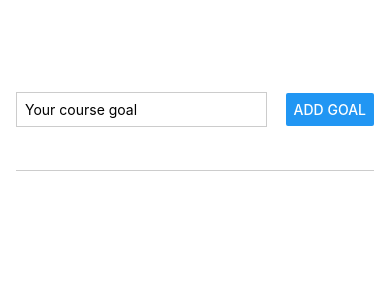
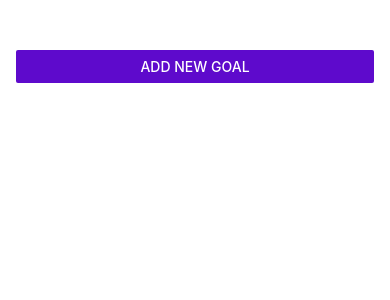
Before and after one commit to imAmeeksharma04/react-native-goal-tracker, a React Native app: screen / in a window 390 px wide. Shown: the top 300 px of the page. Built offline with nearby package versions, Linux system fonts and the light colour scheme.

Commit message:
added a modal view

```diff
--- a/App.js
+++ b/App.js
@@ -1,10 +1,10 @@
 import { useState } from 'react';
-import { StyleSheet, Text, View, Button, TextInput, ScrollView, FlatList } from 'react-native';
+import { StyleSheet, Text, View, Button, FlatList } from 'react-native';
 import GoalItem from './Components/GoalItem';
 import GoalInput from './Components/GoalInput';
 
 export default function App() {
-
+  const [modalIsVisible, setModalIsVisible] = useState(false);
   const [courseGoals, setCourseGoals] = useState([]);
 
   function addGoalHandler(enteredText) {
@@ -20,10 +20,21 @@
 
   }
 
+  function startAddGoalHandler() {
+    setModalIsVisible(true);
+  }
+
   return (
     <View style={styles.appContainer}>
 
+      <Button
+        title='Add New Goal'
+        color="#5e0acc"
+        onPress={startAddGoalHandler}
+      />
+
       <GoalInput
+        visible={modalIsVisible}
         func={addGoalHandler}
       />
 
--- a/Components/GoalInput.js
+++ b/Components/GoalInput.js
@@ -1,4 +1,4 @@
-import { StyleSheet, TextInput, Button, View } from "react-native";
+import { StyleSheet, TextInput, Button, View, Modal } from "react-native";
 import { useState } from 'react';
 
 function GoalInput(props) {
@@ -15,7 +15,9 @@
 
 
 
-    return <View style={styles.inputContainer}>
+    return (
+        <Modal visible={props.visible} animationType="slide">
+            <View style={styles.inputContainer}>
                 <TextInput
                     style={styles.textInput}
                     placeholder='Your course goal'
@@ -28,7 +30,9 @@
                     onPress={onAddGoal}
                 />
 
-    </View>;
+            </View>
+        </Modal>
+    );
 }
 
 export default GoalInput;
--- a/Components/GoalItem.js
+++ b/Components/GoalItem.js
@@ -2,11 +2,15 @@
 
 function GoalItem(props) {
     return (
-        <Pressable onPress={props.onDeleteItem.bind(this, props.id)}>
-            <View style={styles.goalItem}>
+        <View style={styles.goalItem}>
+            <Pressable
+                android_ripple={{ color: "#210664" }}
+                onPress={props.onDeleteItem.bind(this, props.id)}
+                style={({ pressed }) => pressed && styles.pressedItem} //For IOS Styling
+            >
                 <Text style={styles.goalText}>{props.text}</Text>
-            </View>
-        </Pressable>
+            </Pressable>
+        </View>
     )
 }
 
@@ -16,12 +20,15 @@
 
     goalItem: {
         margin: 8,
-        padding: 8,
         borderRadius: 6,
         backgroundColor: '#5e08cc',
     },
+    pressedItem: {
+        opacity: 0.5,
+    },
     goalText: {
         color: 'white',
+        padding: 8,
         fontSize: 16,
     }
 });
```
Lines whose indentation alone changed are shown as unchanged.
